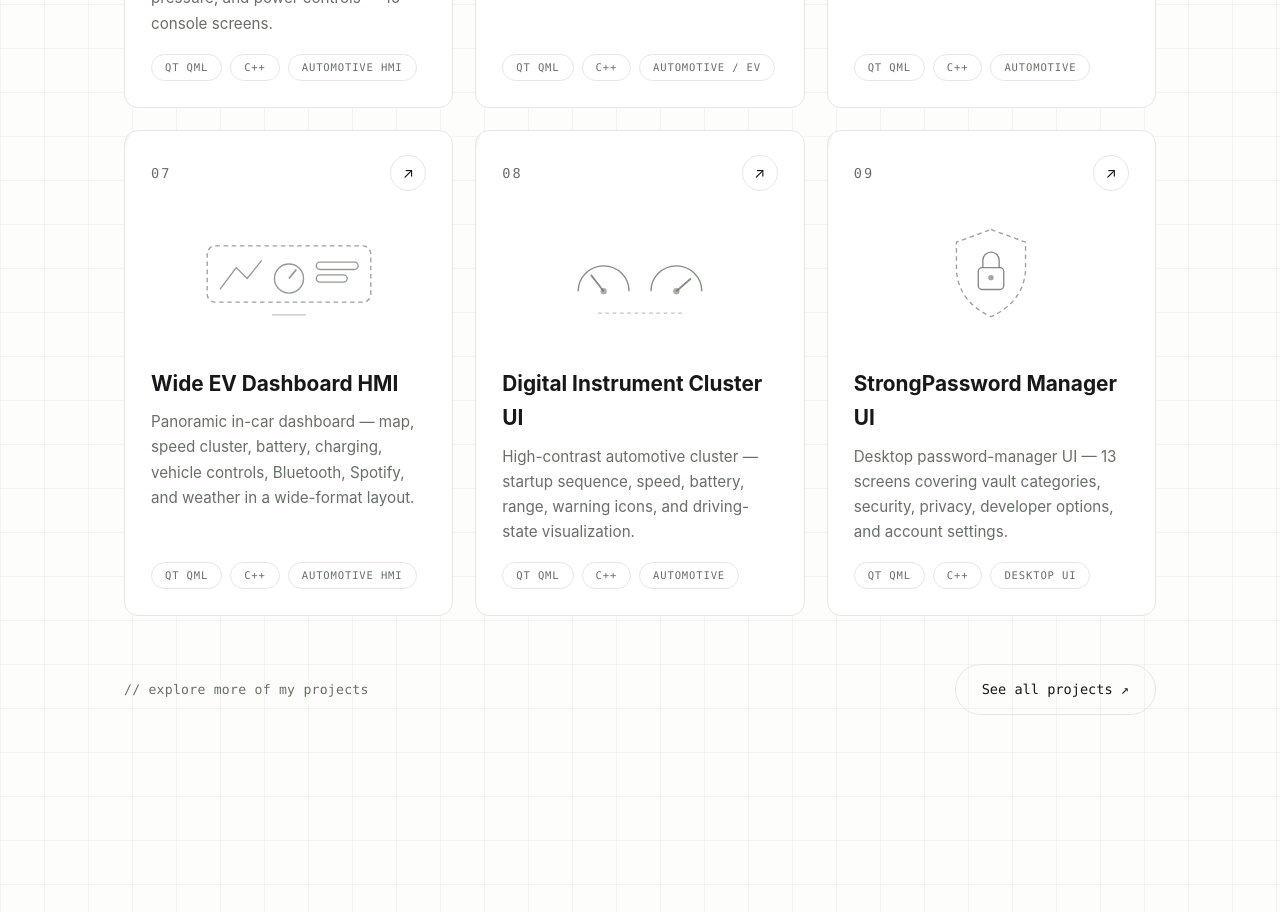
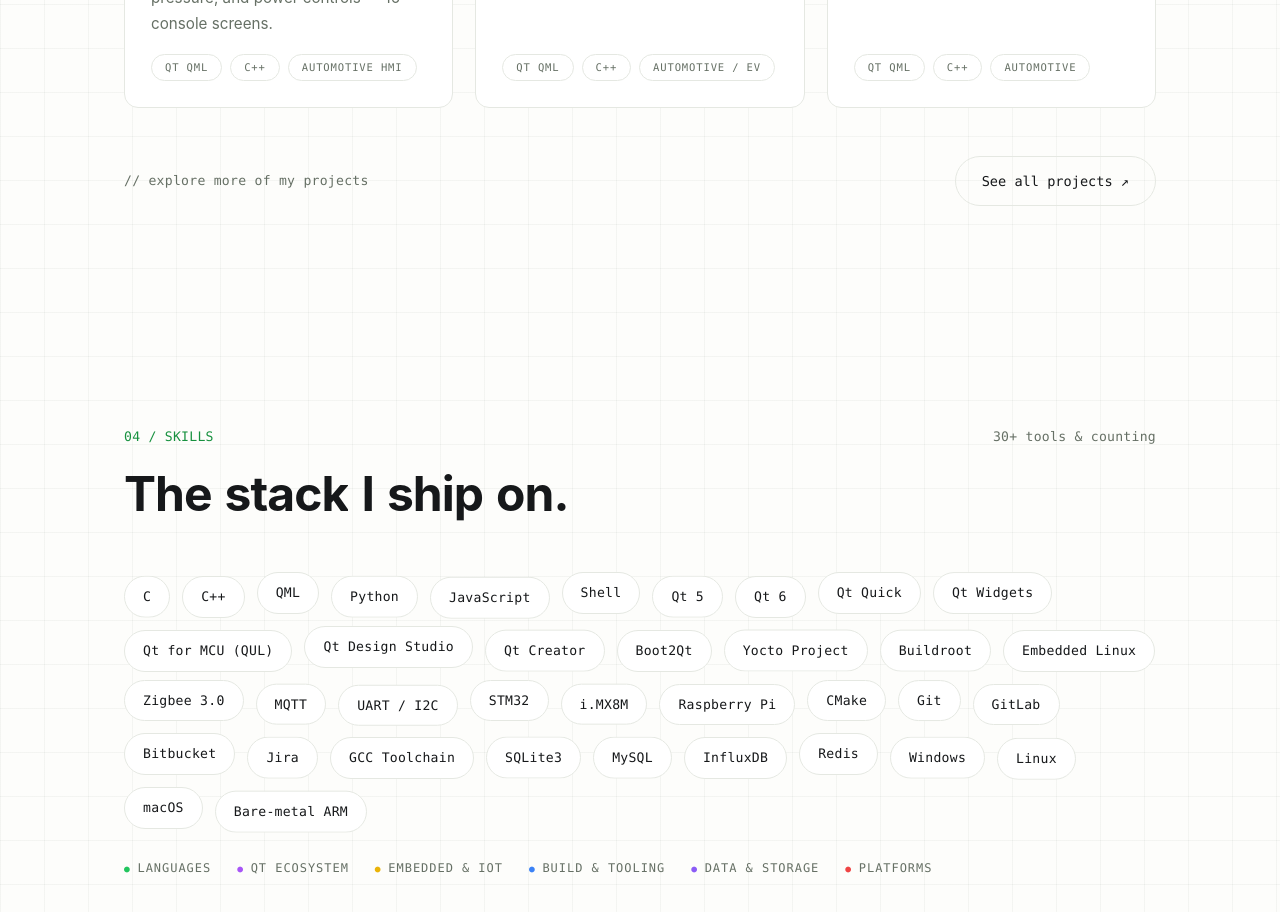
Before and after one commit to cppqtdev/Adesh, a React (Vite) app: page / in a window 1280 px wide. Shown: the part 4440-5352 px from the top of the page. Built offline with nearby package versions, Linux system fonts and the light colour scheme; no server answers.

Commit message:
Trim projects to 6 tiles (two rows), drop password manager

```diff
--- a/src/components/Projects.jsx
+++ b/src/components/Projects.jsx
@@ -80,37 +80,6 @@ const ARTS = [
     </g>
     <circle cx="110" cy="65" r="52" strokeDasharray="3 6" opacity="0.35" />
   </svg>,
-  // 07 — wide EV: panoramic display
-  <svg key="wide" viewBox="0 0 220 130" fill="none" stroke="currentColor" strokeWidth="1.5">
-    <rect x="20" y="34" width="180" height="62" rx="9" strokeDasharray="5 4" opacity="0.65" />
-    <g opacity="0.7">
-      <path d="M34 82 52 58l12 12 16-20" strokeLinejoin="round" />
-      <circle cx="110" cy="70" r="16" />
-      <path d="M110 70l8-10" strokeWidth="2" />
-      <rect x="140" y="52" width="46" height="8" rx="4" />
-      <rect x="140" y="66" width="34" height="8" rx="4" />
-    </g>
-    <path d="M92 110h36" strokeLinecap="round" opacity="0.4" />
-  </svg>,
-  // 08 — cluster: twin gauges
-  <svg key="gauges" viewBox="0 0 220 130" fill="none" stroke="currentColor" strokeWidth="1.5">
-    <path d="M42 84a28 28 0 1 1 56 0" opacity="0.8" />
-    <path d="M70 84 56 66" strokeWidth="2" opacity="0.8" />
-    <path d="M122 84a28 28 0 1 1 56 0" opacity="0.8" />
-    <path d="M150 84l16-14" strokeWidth="2" opacity="0.8" />
-    <g fill="currentColor" stroke="none" opacity="0.55">
-      <circle cx="70" cy="84" r="3.5" />
-      <circle cx="150" cy="84" r="3.5" />
-    </g>
-    <path d="M64 108h92" strokeDasharray="4 4" opacity="0.4" />
-  </svg>,
-  // 09 — password manager: shield + lock
-  <svg key="vault" viewBox="0 0 220 130" fill="none" stroke="currentColor" strokeWidth="1.5">
-    <path d="M110 16 148 30v28c0 26-16 44-38 54-22-10-38-28-38-54V30z" strokeDasharray="5 4" opacity="0.65" strokeLinejoin="round" />
-    <rect x="96" y="58" width="28" height="24" rx="4" opacity="0.8" />
-    <path d="M101 58v-8a9 9 0 0 1 18 0v8" opacity="0.8" />
-    <circle cx="110" cy="69" r="3" fill="currentColor" stroke="none" opacity="0.6" />
-  </svg>,
 ]
 
 function ProjectCard({ p, art }) {
--- a/src/data.js
+++ b/src/data.js
@@ -242,70 +242,6 @@ export const projects = {
         ],
       },
     },
-    {
-      num: '07',
-      slug: 'wide-ev-dashboard',
-      title: 'Wide EV Dashboard HMI',
-      description:
-        'Panoramic in-car dashboard — map, speed cluster, battery, charging, vehicle controls, Bluetooth, Spotify, and weather in a wide-format layout.',
-      tags: ['Qt QML', 'C++', 'Automotive HMI'],
-      url: 'https://techcoderhub.com/projects/hmi-2',
-      details: {
-        role: 'Design & implementation — TechCoderHub',
-        stack: ['Qt 6', 'QML', 'C++', 'Qt Location'],
-        overview:
-          'A wide-format electric vehicle dashboard designed for panoramic cockpit displays: navigation map, speed cluster, battery and charging views, vehicle controls, and connectivity (Bluetooth, Spotify, weather) in one continuous layout.',
-        features: [
-          'Full-width map with navigation overlays',
-          'Speed cluster and battery/charging management',
-          'Spotify and Bluetooth connectivity views',
-          'Weather and ambient information surfaces',
-          'Layout system built for ultra-wide displays',
-        ],
-      },
-    },
-    {
-      num: '08',
-      slug: 'instrument-cluster',
-      title: 'Digital Instrument Cluster UI',
-      description:
-        'High-contrast automotive cluster — startup sequence, speed, battery, range, warning icons, and driving-state visualization.',
-      tags: ['Qt QML', 'C++', 'Automotive'],
-      url: 'https://techcoderhub.com/projects/hmi-4',
-      details: {
-        role: 'Design & implementation — TechCoderHub',
-        stack: ['Qt 6', 'QML', 'C++', 'Qt Quick'],
-        overview:
-          'A high-contrast digital instrument cluster covering the full driving lifecycle: startup animation, speed and battery gauges, range estimation, warning iconography, and driving-state visualization — engineered for glanceable readability.',
-        features: [
-          'Animated startup sequence',
-          'Speed, battery, and range gauges',
-          'Full warning icon states',
-          'Driving-state visualization',
-        ],
-      },
-    },
-    {
-      num: '09',
-      slug: 'password-manager-ui',
-      title: 'StrongPassword Manager UI',
-      description:
-        'Desktop password-manager UI — 13 screens covering vault categories, security, privacy, developer options, and account settings.',
-      tags: ['Qt QML', 'C++', 'Desktop UI'],
-      url: 'https://techcoderhub.com/projects/manager-ui',
-      details: {
-        role: 'Design & implementation — TechCoderHub',
-        stack: ['Qt 6', 'QML', 'C++', 'Qt Quick Controls'],
-        overview:
-          'A dark desktop utility drawing on my Enpass experience: 13 screens for password-manager preferences, security controls, privacy and developer settings, account pages, and vault-category discovery flows — a complete desktop app shell in Qt/QML.',
-        features: [
-          'Vault categories and discovery flows',
-          'Security and privacy control panels',
-          'Developer options and account settings',
-          'Cross-platform desktop shell (Windows/Linux/macOS)',
-        ],
-      },
-    },
   ],
 }
 
```
Also changed, not shown: 1 other file (tests, documents, lock files or other folders).
